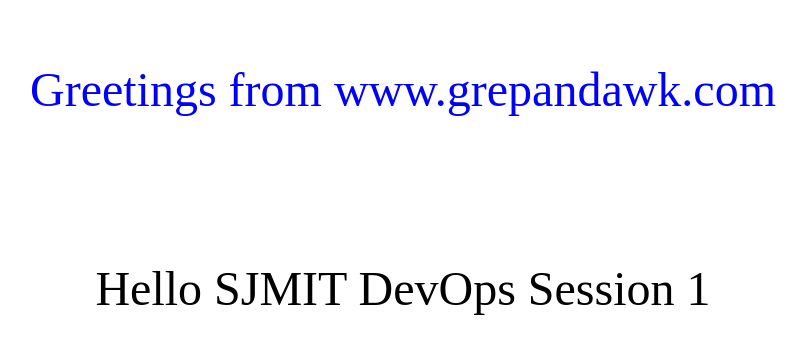
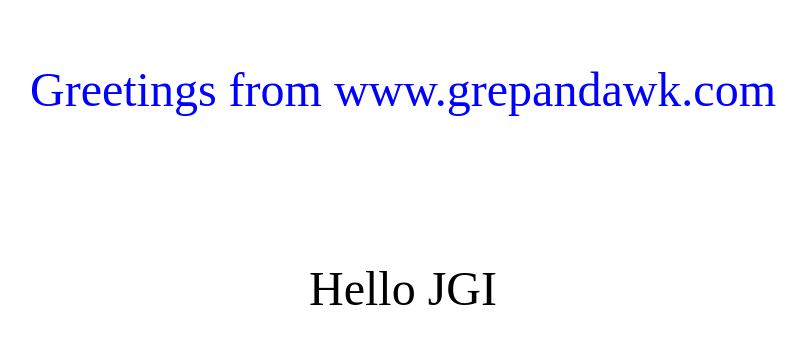
Before and after one commit to anchansukesh/sjmit, a plain HTML site: page index.html in a window 1280 px wide. Shown: the whole page, without its empty margins (237-1044 px from the left). Drawn offline with Linux system fonts and the light colour scheme.

Commit message:
updating file

```diff
--- a/index.html
+++ b/index.html
@@ -4,5 +4,5 @@
 <br>
 <font size=60 color="blue"> <center>Greetings from www.grepandawk.com </center></font>
 <br><br><br><br><br><br><br><br>
-<font size=40> <center>Hello SJMIT DevOps Session 1</center></font>
+<font size=40> <center>Hello JGI</center></font>
 </html>
```
